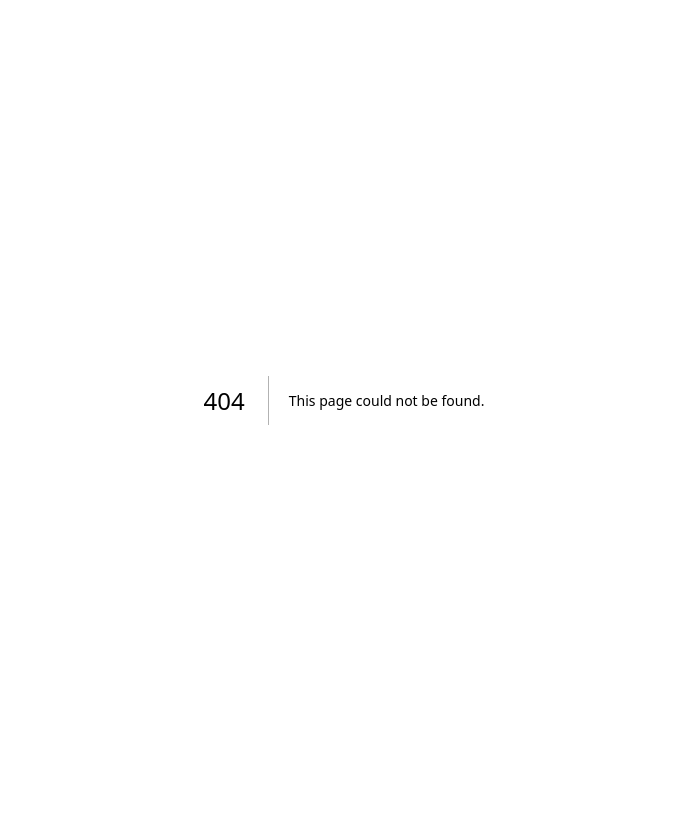
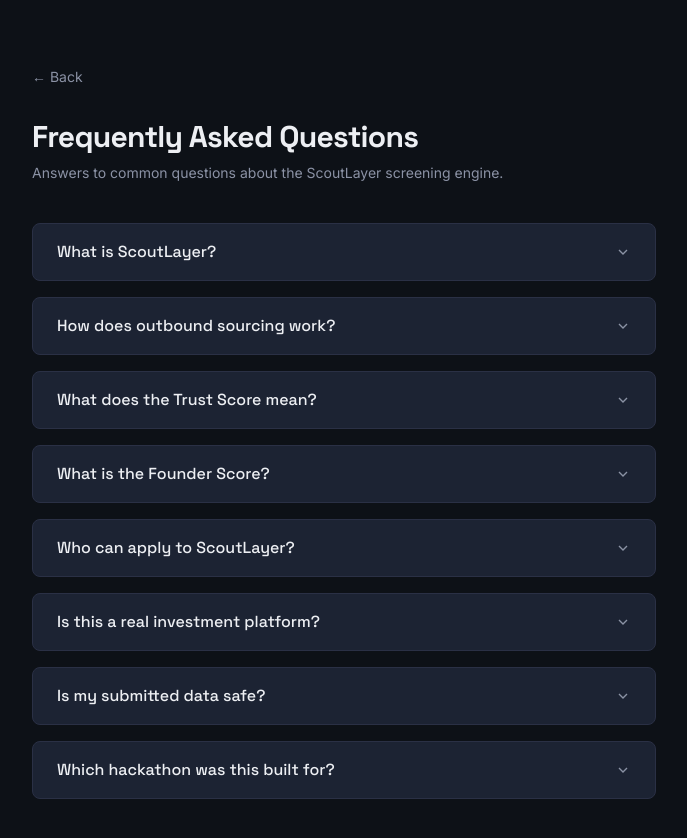
Before and after one commit to samkiell/scoutlayer, a Next.js app: page /faqs in a window 1280 px wide. Before the commit this address had no page. Shown: the top 838 px of the page, without its empty margins (296-983 px from the left). Before the commit the page ends 800 px from the top, so only its background shows below. Built offline with nearby package versions, Linux system fonts and the light colour scheme.

Commit message:
feat: add Footer component and FAQs page with accordion functionality

```diff
--- /dev/null
+++ b/app/faqs/page.tsx
@@ -0,0 +1,96 @@
+'use client';
+
+import React, { useState } from 'react';
+import Link from 'next/link';
+
+interface AccordionItemProps {
+  question: string;
+  answer: string;
+}
+
+function AccordionItem({ question, answer }: AccordionItemProps) {
+  const [isOpen, setIsOpen] = useState(false);
+
+  return (
+    <div className="border border-border rounded-lg bg-surface overflow-hidden">
+      <button
+        onClick={() => setIsOpen(!isOpen)}
+        className="w-full flex items-center justify-between px-6 py-4 text-left font-display font-medium text-text hover:text-action transition-colors"
+      >
+        <span>{question}</span>
+        <svg
+          className={`h-4 w-4 text-text-muted transition-transform duration-200 ${isOpen ? 'rotate-180' : ''}`}
+          viewBox="0 0 24 24"
+          fill="none"
+          stroke="currentColor"
+          strokeWidth="2"
+        >
+          <polyline points="6 9 12 15 18 9" />
+        </svg>
+      </button>
+      {isOpen && (
+        <div className="px-6 pb-4 pt-1 border-t border-border/50 text-sm text-text-muted leading-relaxed font-body">
+          {answer}
+        </div>
+      )}
+    </div>
+  );
+}
+
+export default function FAQs() {
+  const items = [
+    {
+      question: 'What is ScoutLayer?',
+      answer: 'ScoutLayer is an AI-first venture sourcing and screening platform designed to evaluate and verify founder applications objectively, utilizing automated verifiers rather than rely on traditional warm introductions.',
+    },
+    {
+      question: 'How does outbound sourcing work?',
+      answer: 'Our autonomous sourcing agents scan designated public directories (such as GitHub) based on keywords provided by the investor, extracting and structuring raw talent signals without accessing private repositories.',
+    },
+    {
+      question: 'What does the Trust Score mean?',
+      answer: 'The Trust Score represents the confidence level of a claim verified by a verifier agent. Claims scoring above 70% are considered verified and colored in trust green, while claims with lower confidence or conflicts are flagged in amber.',
+    },
+    {
+      question: 'What is the Founder Score?',
+      answer: 'The Founder Score is a persistent rating stored in our database that reflects track records and verified credentials. It acts as an input to the Screening engine but does not reset or average with other metrics.',
+    },
+    {
+      question: 'Who can apply to ScoutLayer?',
+      answer: 'Any startup founder seeking verification and screening can apply by providing company info, a pitch deck link, and their active development profiles directly through our dashboard.',
+    },
+    {
+      question: 'Is this a real investment platform?',
+      answer: 'No. ScoutLayer is an experimental research prototype built for the Hack-Nation 6th Global AI Hackathon. No real financial or capital investment transactions are executed through the platform.',
+    },
+    {
+      question: 'Is my submitted data safe?',
+      answer: 'All submitted profiles and credentials are secure. Data is passed only to our verified processing endpoints (MongoDB, OpenAI, Groq, Tavily) to perform scoring, and is never sold or shared.',
+    },
+    {
+      question: 'Which hackathon was this built for?',
+      answer: 'ScoutLayer was developed for Challenge 02 (The VC Brain) of the Hack-Nation 6th Global AI Hackathon in partnership with Maschmeyer Group.',
+    },
+  ];
+
+  return (
+    <div className="min-h-screen bg-bg text-text">
+      <div className="max-w-2xl mx-auto px-6 py-16">
+        <Link href="/" className="text-sm text-text-muted hover:text-action transition-colors mb-8 inline-block">
+          ← Back
+        </Link>
+
+        <div className="mb-10">
+          <h1 className="font-display text-3xl font-bold tracking-tight mb-2">Frequently Asked Questions</h1>
+          <p className="text-text-muted text-sm font-body">Answers to common questions about the ScoutLayer screening engine.</p>
+        </div>
+
+        <div className="flex flex-col gap-4">
+          {items.map((item, idx) => (
+            <AccordionItem key={idx} question={item.question} answer={item.answer} />
+          ))}
+        </div>
+      </div>
+    </div>
+  );
+}
--- a/components/Footer.tsx
+++ b/components/Footer.tsx
@@ -1,4 +1,5 @@
 import React from 'react';
+import Link from 'next/link';
 
 export default function Footer() {
   return (
@@ -9,13 +10,26 @@ export default function Footer() {
           <span className="font-display font-bold text-sm tracking-tight text-text">
             Scout<span className="text-action">Layer</span>
           </span>
-          <span className="text-text-muted text-xs">
+          <span className="text-text-muted text-xs font-body">
             Evidence-backed venture sourcing, not network access.
           </span>
         </div>
 
-        {/* Right: Minimal credits */}
-        <div className="flex items-center gap-4 text-xs font-data text-text-muted">
+        {/* Right: Minimal links & credits */}
+        <div className="flex flex-col sm:flex-row items-center gap-4 text-xs font-data text-text-muted">
+          <div className="flex items-center gap-3">
+            <Link href="/faqs" className="hover:text-action transition-colors">
+              FAQs
+            </Link>
+            <span className="text-border">|</span>
+            <Link href="/terms" className="hover:text-action transition-colors">
+              Terms
+            </Link>
+            <span className="text-border">|</span>
+            <Link href="/privacy" className="hover:text-action transition-colors">
+              Privacy
+            </Link>
+            <span className="text-border">|</span>
             <a
               href="https://github.com"
               target="_blank"
@@ -24,8 +38,9 @@ export default function Footer() {
             >
               GitHub
             </a>
+          </div>
           <span className="hidden sm:inline text-border">|</span>
-          <span>Built for Hack-Nation 6th Global AI Hackathon</span>
+          <span className="text-[10px] uppercase tracking-wider text-text-muted/60">Built for Hack-Nation 6th Global AI Hackathon</span>
         </div>
       </div>
     </footer>
```
Lines whose indentation alone changed are shown as unchanged.
